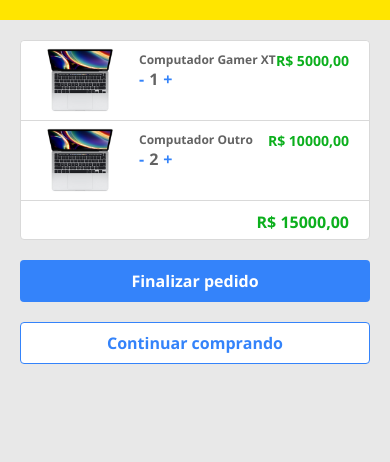
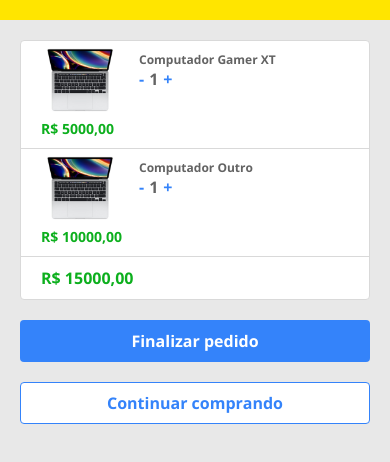
Before and after one commit to JoaoLGXP/projeto-DSCommerce, a plain HTML site: page carrinho.html in a window 390 px wide. Shown: the part 50-512 px from the top of the page. Drawn offline with nearby package versions, Linux system fonts and the light colour scheme.

Commit message:
Cart responsive

```diff
--- a/carrinho.html
+++ b/carrinho.html
@@ -26,11 +26,9 @@
       <section id="product-details" class="dsc-container">
         <div class="dsc-cart">
           <div class="dsc-shopping-container">
-            <div>
+            <div class="dsc-shopping-details">
               <img src="images/computer.png" alt="Computador" />
-            </div>
-            <div class="dsc-shopping-details">
-              <div>
+              <div class="teste">
                 <h3 class="dsc-name">Computador Gamer XT</h3>
                 <div class="dsc-quantity-container">
                     <button class="dsc-quantity-change-less">-</button>
@@ -38,28 +36,26 @@
                     <button class="dsc-quantity-change-more">+</button>
                 </div>
               </div>
-              <div class="dsc-price">
+            </div>
+              <div class="dsc-price space-top">
                 <h3>R$ 5000,00</h3>
               </div>
-            </div>
           </div>
           <div class="dsc-shopping-container">
-            <div>
+            <div class="dsc-shopping-details">
               <img src="images/computer.png" alt="Computador" />
-            </div>
-            <div class="dsc-shopping-details">
-              <div>
+              <div class="teste">
                 <h3 class="dsc-name">Computador Outro</h3>
                 <div class="dsc-quantity-container">
                     <button class="dsc-quantity-change-less">-</button>
-                    <div class="dsc-quantity">2</div>
+                    <div class="dsc-quantity">1</div>
                     <button class="dsc-quantity-change-more">+</button>
                 </div>
               </div>
-              <div class="dsc-price">
+            </div>
+              <div class="dsc-price space-top">
                 <h3>R$ 10000,00</h3>
               </div>
-            </div>
           </div>
           <div class="dsc-shopping-total">
             <div class="dsc-price">
--- a/css/cart.css
+++ b/css/cart.css
@@ -1,31 +1,35 @@
 .dsc-shopping-container {
     display: flex;
-    height: 80px;
-    background-color: var(--cards-background-color);
-    border-radius: 4px 4px 0 0;
+    flex-direction: column;
     border-bottom: 1px solid var(--cards-border-color);
     width: 100%;
+    padding: 0 12px 10px 20px;
+}
+
+
+@media (min-width: 576px) {
+    .dsc-shopping-container {
+        display: flex;
+        flex-direction: row;
+        justify-content: space-between;
+        padding: 0 20px;
+
+    }
 }
 
 .dsc-shopping-container img {
     width: 78px;
     height: 78px;
-    margin: 0 22px 0 20px;
 
-}
-
-.dsc-shopping-container h3 {
-    margin-top: 10px;
 }
 
 .dsc-shopping-details {
     display: flex;
-    width: 100%;
-    justify-content: space-between;
 }
 
 .dsc-name {
     font-size: 12px;
+    margin-top: 10px;
     color: var(--cards-product-name-color);
 }
 
@@ -67,23 +71,34 @@
 }
 
 .dsc-price {
-    margin-right: 20px;
     font-size: 12px;
-    color: var(--cards-price-color)
+    color: var(--cards-price-color);
+}
+
+@media (min-width: 576px) {
+    .space-top {
+        padding-top: 10px;
+    }
 }
 
 .dsc-cart {
-    height: 200px;
+
     background-color: var(--cards-background-color);
     border-radius: 4px;
     border: 1px solid var(--cards-border-color);
 }
 
 .dsc-shopping-total {
-    padding: 10px 0;
-    text-align: right;
+    margin: 10px 20px;
+
 }
 
 .dsc-shopping-total h3 {
     font-size: 16px;
 }
+
+@media (min-width: 576px) {
+    .dsc-shopping-total {
+        text-align: right;
+    }
+}
```
